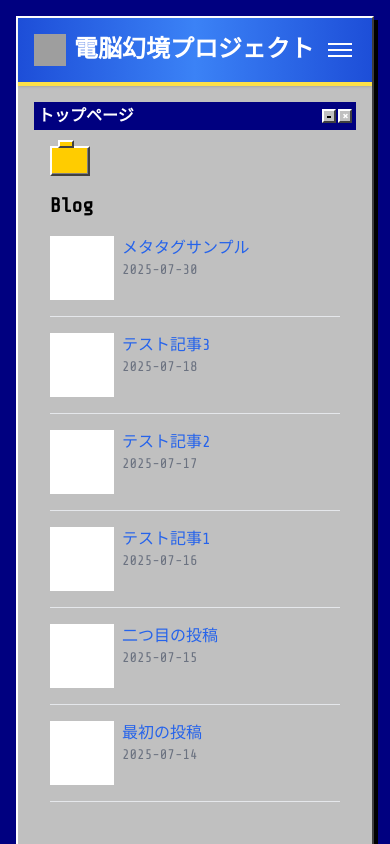
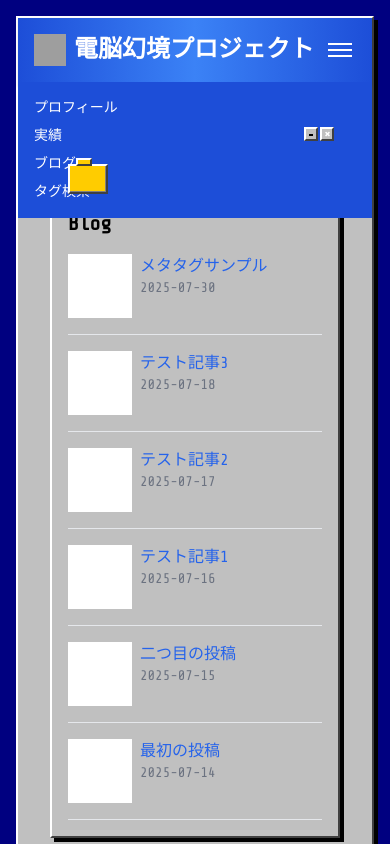
Before and after one commit to maruyamamasaya/Portfolio, a Next.js app: page / in a window 390 px wide. Both pictures are taken after a click on the button 340 px from the left and 50 px from the top of the page. Shown: the top 844 px of the page. Built offline with nearby package versions, Linux system fonts and the light colour scheme; grey boxes are pictures that could not be loaded.

Commit message:
Add window animations and mobile menu

```diff
--- a/src/app/components/Header.tsx
+++ b/src/app/components/Header.tsx
@@ -16,7 +16,7 @@ export default function Header() {
 
   return (
     <header className="bg-gradient-to-r from-blue-700 via-blue-500 to-blue-700 text-white shadow border-b-4 border-yellow-300">
-      <div className="container mx-auto p-4 flex items-center justify-between">
+      <div className="container mx-auto p-4 flex items-center justify-between relative">
         <h1 className="text-2xl font-bold flex items-center">
           <img
             src="/images/header_icon.png"
@@ -43,6 +43,15 @@ export default function Header() {
             ))}
           </ul>
         </nav>
+        <nav className={`${open ? 'block' : 'hidden'} sm:hidden absolute top-full left-0 w-full bg-blue-700 text-white`}>
+          <ul className="flex flex-col p-4 space-y-2 text-sm">
+            {navItems.map(item => (
+              <li key={item.href}>
+                <Link href={item.href} onClick={() => setOpen(false)}>{item.label}</Link>
+              </li>
+            ))}
+          </ul>
+        </nav>
       </div>
       {/* Category links removed */}
     </header>
--- /dev/null
+++ b/src/app/components/HomeWindow.tsx
@@ -0,0 +1,62 @@
+"use client";
+import Link from 'next/link';
+import { Post } from '@/lib/posts';
+import { useState } from 'react';
+
+interface Props {
+  posts: Post[];
+}
+
+export default function HomeWindow({ posts }: Props) {
+  const [closing, setClosing] = useState(false);
+  const [hidden, setHidden] = useState(false);
+  const [minimized, setMinimized] = useState(false);
+
+  const handleClose = () => {
+    setClosing(true);
+    setTimeout(() => setHidden(true), 500);
+  };
+
+  if (hidden) return null;
+
+  return (
+    <div className={`win98-window m-4 ${closing ? 'fade-out' : ''} ${minimized ? 'minimized' : ''}`}>
+      <div className="win98-titlebar">
+        <span>トップページ</span>
+        <div className="window-controls">
+          <button
+            className="win98-btn minimize"
+            aria-label="Minimize"
+            onClick={() => setMinimized(!minimized)}
+          />
+          <button
+            className="win98-btn close"
+            aria-label="Close"
+            onClick={handleClose}
+          />
+        </div>
+      </div>
+      {!minimized && (
+        <div className="win98-content">
+          <div className="win98-folder mb-4" />
+          <h2 className="text-xl font-semibold mb-4">Blog</h2>
+          <ul className="space-y-4">
+            {posts.map(post => (
+              <li key={post.slug} className="border-b pb-4 flex items-start space-x-2">
+                {post.image && (
+                  <img src={post.image} alt="thumb" className="w-16 h-16 object-cover" />
+                )}
+                <div>
+                  <Link href={`/blog/${post.slug}`} className="text-blue-600 hover:underline">
+                    {post.title}
+                  </Link>
+                  <span className="block text-sm text-gray-500">{post.date}</span>
+                </div>
+              </li>
+            ))}
+          </ul>
+        </div>
+      )}
+    </div>
+  );
+}
--- a/src/app/globals.css
+++ b/src/app/globals.css
@@ -139,3 +139,24 @@ body.win98-body {
   border-right: 2px solid #fff;
   border-bottom: 2px solid #fff;
 }
+
+.fade-out {
+  animation: fadeOut 0.5s forwards;
+}
+
+@keyframes fadeOut {
+  from {
+    opacity: 1;
+    transform: scale(1);
+  }
+  to {
+    opacity: 0;
+    transform: scale(0.9);
+  }
+}
+
+.minimized {
+  transform-origin: bottom left;
+  transform: scale(0);
+  transition: transform 0.5s;
+}
--- a/src/app/page.tsx
+++ b/src/app/page.tsx
@@ -1,38 +1,8 @@
-import Link from 'next/link';
 import { getSortedPosts } from '@/lib/posts';
+import HomeWindow from './components/HomeWindow';
 
 export default async function HomePage() {
   const posts = getSortedPosts();
 
-  return (
-    <div>
-      <div className="win98-titlebar">
-        <span>トップページ</span>
-        <div className="window-controls">
-          <button className="win98-btn minimize" aria-label="Minimize" />
-          <button className="win98-btn close" aria-label="Close" />
-        </div>
-      </div>
-      <div className="win98-content">
-      <div className="win98-folder mb-4" />
-      <h2 className="text-xl font-semibold mb-4">Blog</h2>
-      <ul className="space-y-4">
-        {posts.map(post => (
-          <li key={post.slug} className="border-b pb-4 flex items-start space-x-2">
-            {post.image && (
-              <img src={post.image} alt="thumb" className="w-16 h-16 object-cover" />
-            )}
-            <div>
-              <Link href={`/blog/${post.slug}`}
-                className="text-blue-600 hover:underline">
-                {post.title}
-              </Link>
-              <span className="block text-sm text-gray-500">{post.date}</span>
-            </div>
-          </li>
-        ))}
-      </ul>
-      </div>
-    </div>
-  );
+  return <HomeWindow posts={posts} />;
 }
```
